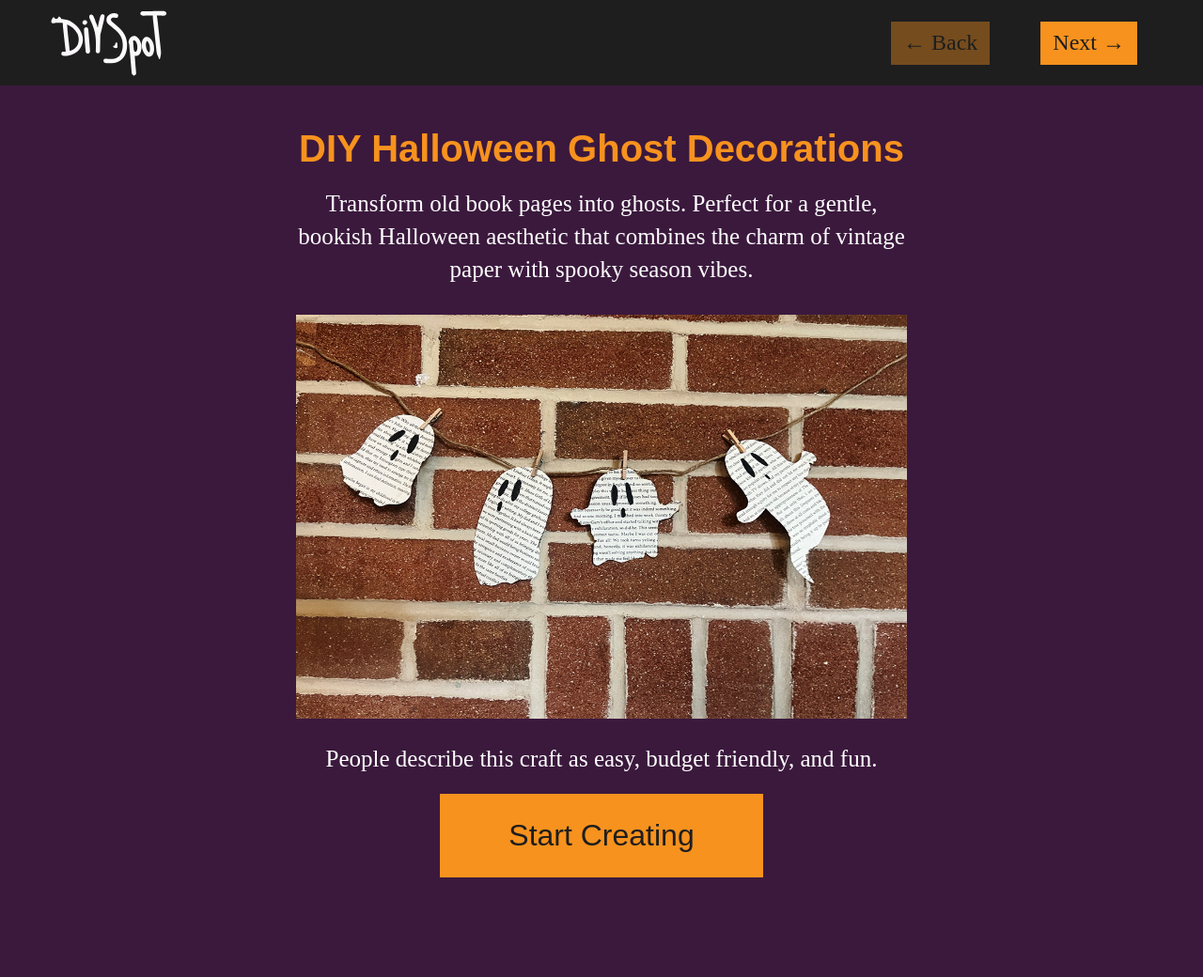
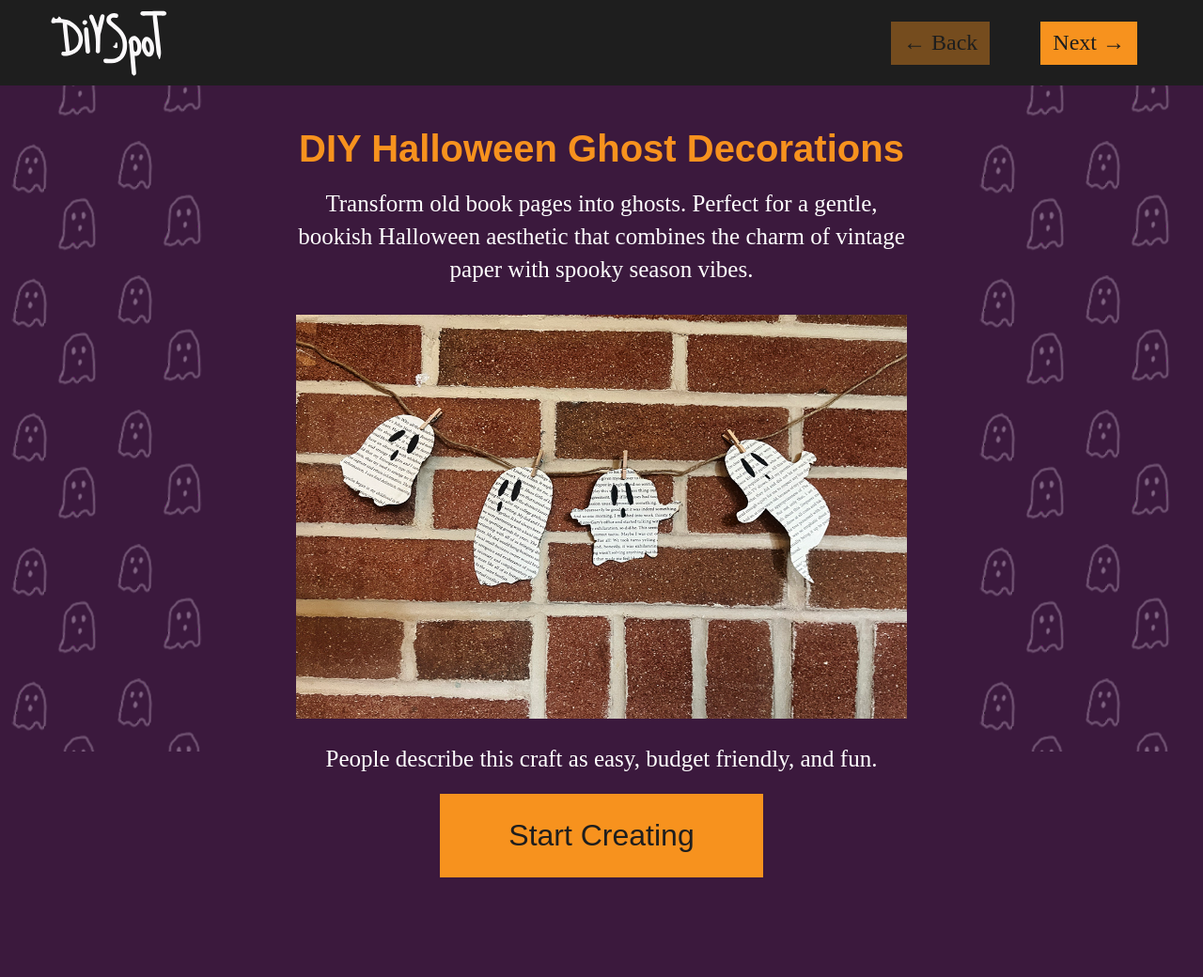
Before and after one commit to lak93728/lak93728.github.io, a PHP site: page /index.html in a window 1280 px wide. Shown: the top 1040 px of the page at 94% size. Run offline with PHP 8.4, Linux system fonts and the light colour scheme; some web fonts are replaced.

Commit message:
add pattern

```diff
--- a/Projects/project-2/style.css
+++ b/Projects/project-2/style.css
@@ -182,3 +182,24 @@ html, body {
   display: flex;
   flex-direction: column;
 }
+
+body::before,
+body::after {
+  content: "";
+  position: fixed;
+  top: 0;
+  width: 250px; /* adjust width if needed */
+  height: 100%;
+  background-image: url("images/ghostpattern.png");
+  background-repeat: repeat-y;
+  background-size: contain;
+  z-index: -1;
+}
+
+body::before {
+  left: 0;
+}
+
+body::after {
+  right: 0;
+}
```
